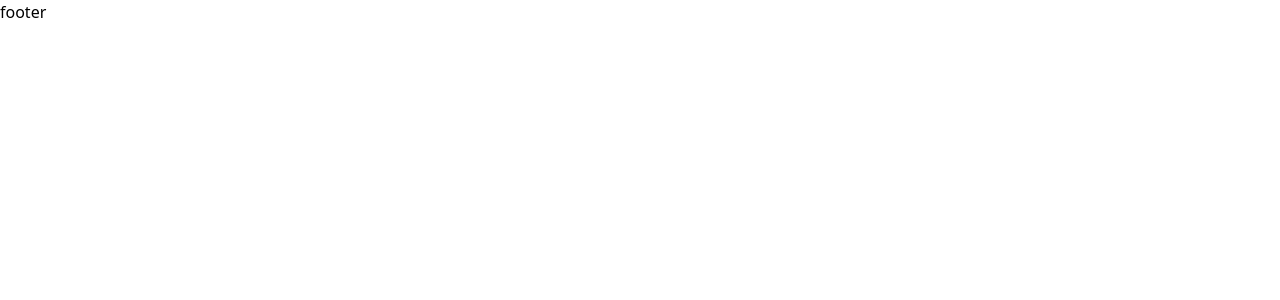
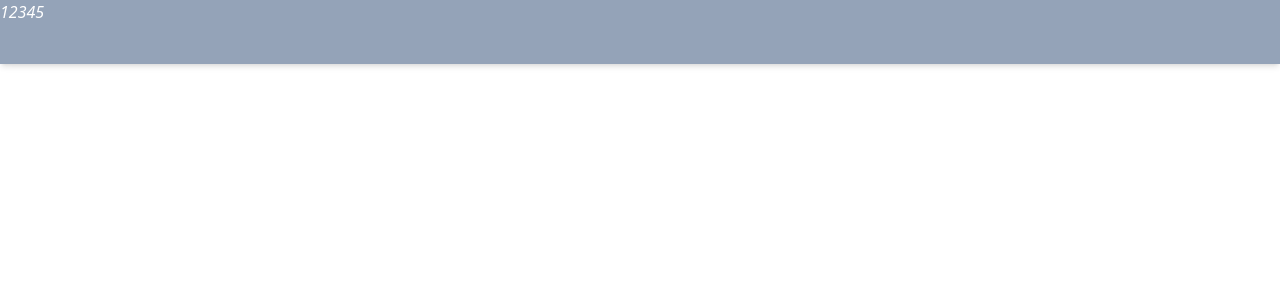
Before and after one commit to OtavioAleluia/sistesite, a React (Create React App) app: page /home in a window 1280 px wide. Shown: the top 300 px of the page. Built offline with nearby package versions, Linux system fonts and the light colour scheme.

Commit message:
criação de Navbar com icones de placeholder.

```diff
--- a/src/components/Navbar.jsx
+++ b/src/components/Navbar.jsx
@@ -2,8 +2,12 @@ import React from 'react'
 
 const Navbar = () => {
   return (
-    <div className='fixed top-0 w-screen bg-blue-700'>
-
+    <div className='fixed top-0 w-screen bg-slate-400 text-white h-16 m-0 flex flex-row shadow-md'>
+      <i>1</i>
+      <i>2</i>
+      <i>3</i>
+      <i>4</i>
+      <i>5</i>
     </div>
   )
 }
```
